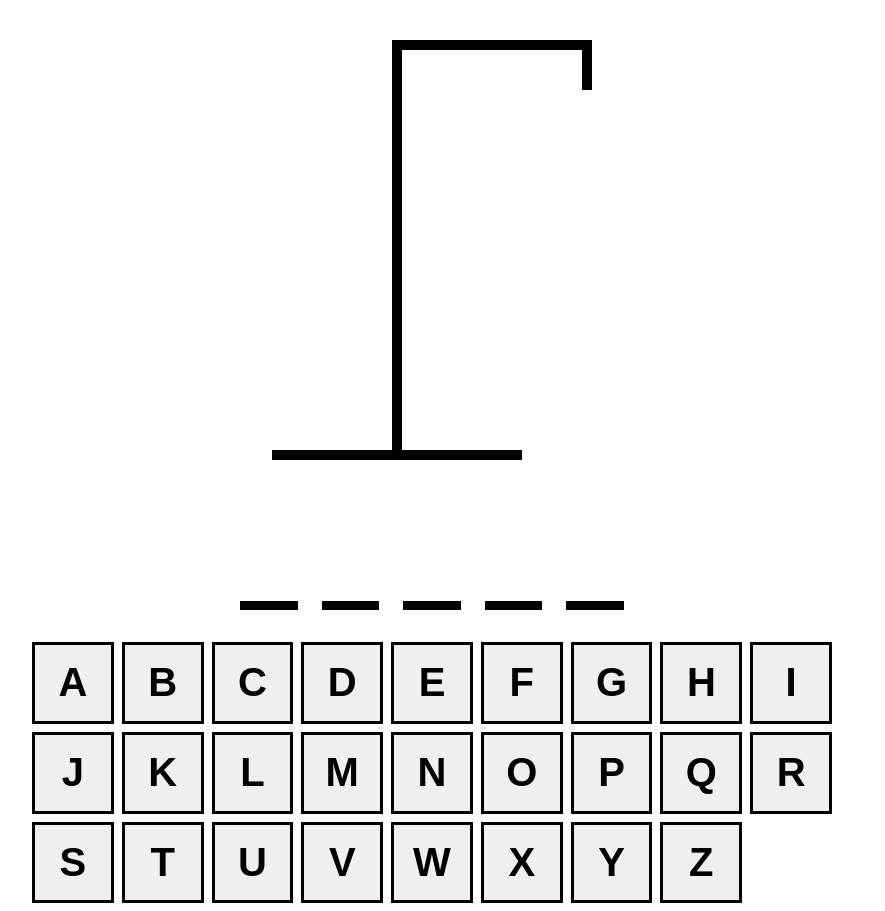
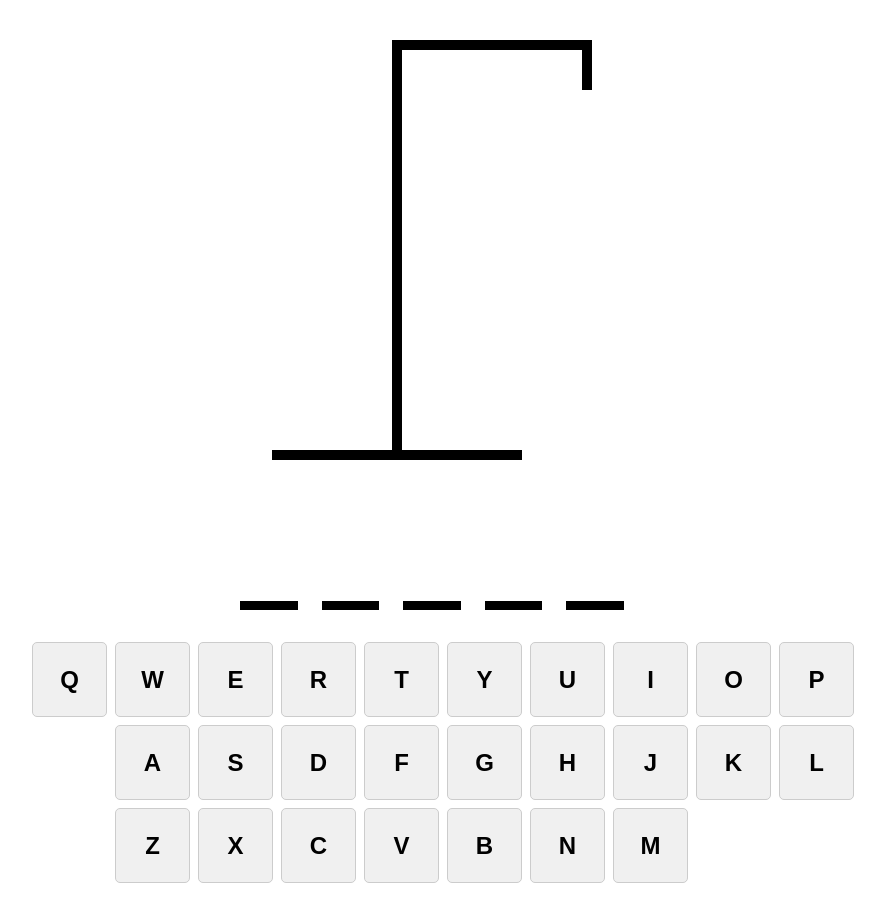
Before and after one commit to notstrada10/littleHangMan, a React (Vite) app: page / in a window 1280 px wide. Shown: the whole page, without its empty margins (208-1093 px from the left). Built offline with nearby package versions, Linux system fonts and the light colour scheme.

Commit message:
keyboard layout modified + colors added

```diff
--- a/src/Keyboard.module.css
+++ b/src/Keyboard.module.css
@@ -22,3 +22,63 @@
 .btn:hover:not(:disabled), .btn:focus:not(:disabled) {
     background: hsl(200, 100%, 75%);
 }
+
+.keyboardGrid {
+    display: grid;
+    grid-template-columns: repeat(10, 1fr);
+    grid-template-areas:
+        "q w e r t y u i o p"
+        ". a s d f g h j k l"
+        ". z x c v b n m . .";
+    gap: 0.5rem;
+    justify-items: center;
+}
+
+.btn {
+    width: 75px;
+    height: 75px;
+    font-size: 1.5rem;
+    border-radius: 5px;
+    border: 1px solid #ccc;
+    background-color: #f0f0f0;
+    cursor: pointer;
+}
+
+.btn.active {
+    background-color: green;
+    color: white;
+}
+
+.btn.inactive {
+    background-color: red;
+    color: white;
+}
+
+.q { grid-area: q; }
+.w { grid-area: w; }
+.e { grid-area: e; }
+.r { grid-area: r; }
+.t { grid-area: t; }
+.y { grid-area: y; }
+.u { grid-area: u; }
+.i { grid-area: i; }
+.o { grid-area: o; }
+.p { grid-area: p; }
+
+.a { grid-area: a; }
+.s { grid-area: s; }
+.d { grid-area: d; }
+.f { grid-area: f; }
+.g { grid-area: g; }
+.h { grid-area: h; }
+.j { grid-area: j; }
+.k { grid-area: k; }
+.l { grid-area: l; }
+
+.z { grid-area: z; }
+.x { grid-area: x; }
+.c { grid-area: c; }
+.v { grid-area: v; }
+.b { grid-area: b; }
+.n { grid-area: n; }
+.m { grid-area: m; }
--- a/src/Keyboard.tsx
+++ b/src/Keyboard.tsx
@@ -1,29 +1,32 @@
 import styles from "./Keyboard.module.css";
 
 const KEYS = [
-    "a", "b", "c", "d", "e", "f", "g", "h", "i", "j",
-    "k", "l", "m", "n", "o", "p", "q", "r", "s", "t",
-    "u", "v", "w", "x", "y", "z",
+    { key: "q", area: "q" }, { key: "w", area: "w" }, { key: "e", area: "e" }, { key: "r", area: "r" }, { key: "t", area: "t" },
+    { key: "y", area: "y" }, { key: "u", area: "u" }, { key: "i", area: "i" }, { key: "o", area: "o" }, { key: "p", area: "p" },
+    { key: "a", area: "a" }, { key: "s", area: "s" }, { key: "d", area: "d" }, { key: "f", area: "f" }, { key: "g", area: "g" },
+    { key: "h", area: "h" }, { key: "j", area: "j" }, { key: "k", area: "k" }, { key: "l", area: "l" },
+    { key: "z", area: "z" }, { key: "x", area: "x" }, { key: "c", area: "c" }, { key: "v", area: "v" }, { key: "b", area: "b" },
+    { key: "n", area: "n" }, { key: "m", area: "m" }
 ];
 
 type KeyboardProps = {
-    disabled?:boolean
+    disabled?: boolean,
     activeLetter: string[],
     inactiveLetter: string[],
     addGuessedLetter: (letter: string) => void
 };
 
-export function Keyboard({ activeLetter, inactiveLetter, addGuessedLetter, disabled=false }: KeyboardProps) {
+export function Keyboard({ activeLetter, inactiveLetter, addGuessedLetter, disabled = false }: KeyboardProps) {
     return (
-        <div style={{ display: "grid", gridTemplateColumns: "repeat(auto-fit, minmax(75px, 1fr))", gap: ".5rem" }}>
-            {KEYS.map(key => {
+        <div className={styles.keyboardGrid}>
+            {KEYS.map(({ key, area }) => {
                 const isActive = activeLetter.includes(key);
                 const isInactive = inactiveLetter.includes(key);
 
                 return (
                     <button
                         onClick={() => addGuessedLetter(key)}
-                        className={`${styles.btn} ${isActive ? styles.active : ""} ${isInactive ? styles.inactive : ""}`}
+                        className={`${styles.btn} ${isActive ? styles.active : ""} ${isInactive ? styles.inactive : ""} ${styles[area]}`}
                         key={key}
                         disabled={isInactive || isActive || disabled}
                     >
```
